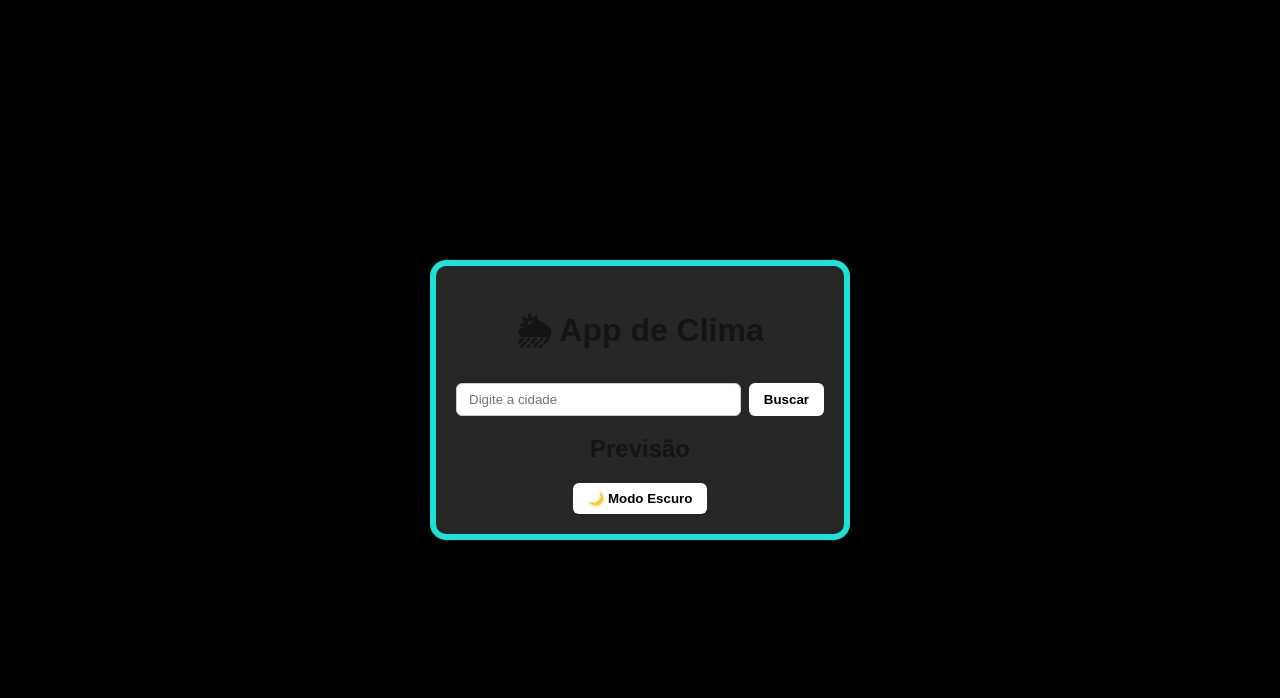
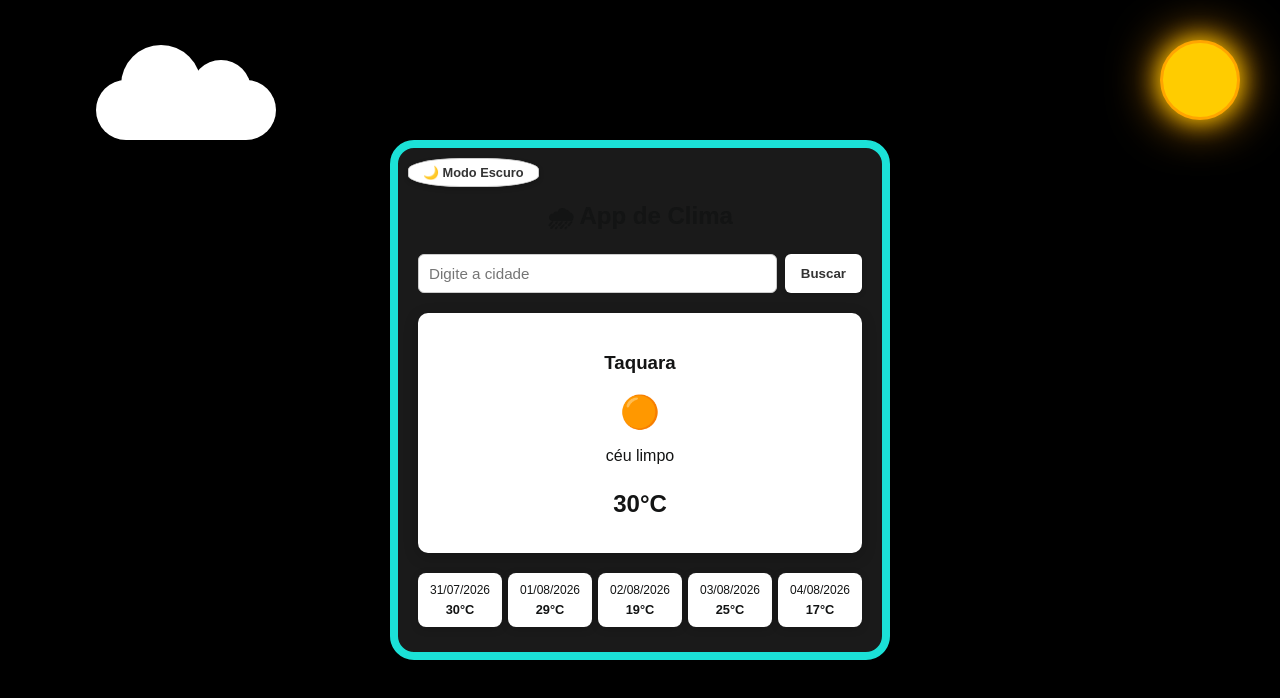
Before and after one commit to KarolinePodlasinski83/weather_animated, a plain HTML site: page index.html in a window 1280 px wide. Drawn offline with Linux system fonts and the light colour scheme.

Commit message:
atualização  01

```diff
--- a/index.html
+++ b/index.html
@@ -1,39 +1,70 @@
-<!DOCTYPE html>
-<html lang="pt-br">
+<!doctype html>
+<html lang="pt-BR">
+  <head>
+    <meta charset="UTF-8" />
+    <meta name="viewport" content="width=device-width, initial-scale=1.0" />
+    <title>App de Clima</title>
+    <link rel="stylesheet" href="style.css" />
+  </head>
+  <body>
+    <!-- Container Principal -->
+    <div class="container">
+      <!-- Botão de Modo Escuro no Canto Superior Esquerdo -->
+      <button id="theme-toggle" class="btn-dark-mode">🌙 Modo Escuro</button>
 
-<head>
-<meta charset="UTF-8">
-<meta name="viewport" content="width=device-width, initial-scale=1.0">
-<title>Weather App</title>
-<link rel="stylesheet" href="style.css">
-</head>
+      <h2>🌧 App de Clima</h2>
 
-<body>
+      <!-- Campo de Busca -->
+      <div class="search">
+        <input type="text" id="city-input" placeholder="Digite a cidade" />
+        <button id="search-btn">Buscar</button>
+      </div>
 
-<div class="weather-animation" id="animation"></div>
+      <!-- Informações do Clima Atual -->
+      <div id="weather">
+        <div class="card">
+          <h3>Taquara</h3>
+          <div class="temp-icon">🟠</div>
+          <p>céu limpo</p>
+          <h2>30°C</h2>
+        </div>
+      </div>
 
-<div class="container">
+      <!-- Previsão dos Próximos Dias -->
+      <div id="forecast" class="forecast">
+        <div class="day">
+          <p>31/07/2026</p>
+          <strong>30°C</strong>
+        </div>
+        <div class="day">
+          <p>01/08/2026</p>
+          <strong>29°C</strong>
+        </div>
+        <div class="day">
+          <p>02/08/2026</p>
+          <strong>19°C</strong>
+        </div>
+        <div class="day">
+          <p>03/08/2026</p>
+          <strong>25°C</strong>
+        </div>
+        <div class="day">
+          <p>04/08/2026</p>
+          <strong>17°C</strong>
+        </div>
+      </div>
+    </div>
 
-<h1>🌦 App de Clima</h1>
+    <!-- Animações Climáticas no Fundo (Opcionais) -->
+    <div class="sun"></div>
+    <div class="cloud"></div>
 
-<div class="search">
-
-<input type="text" id="cityInput" placeholder="Digite a cidade">
-<button onclick="buscarCidade()">Buscar</button>
-
-</div>
-
-<div id="weather"></div>
-
-<h2>Previsão</h2>
-
-<div id="forecast"></div>
-
-<button id="darkMode">🌙 Modo Escuro</button>
-
-</div>
-
-<script src="script.js"></script>
-
-</body>
+    <script>
+      // Script básico para alternar o modo escuro
+      const themeBtn = document.getElementById("theme-toggle");
+      themeBtn.addEventListener("click", () => {
+        document.body.classList.toggle("dark");
+      });
+    </script>
+  </body>
 </html>
--- a/style.css
+++ b/style.css
@@ -11,8 +11,8 @@ body {
   margin: 0;
   padding: 0;
   width: 100%;
-  height: 100vh;
-  overflow: hidden; /* Mantém tudo fixo na tela sem barras de rolagem */
+  min-height: 100vh;
+  overflow-x: hidden;
   font-family: Arial, sans-serif;
   color: rgb(19, 20, 20);
   background-color: black;
@@ -21,7 +21,7 @@ body {
   align-items: center;
 }
 
-/* Imagem de Fundo (Full Screen) */
+/* Imagem de Fundo em Tela Cheia */
 body::before {
   content: "";
   position: fixed;
@@ -37,48 +37,83 @@ body::before {
   z-index: -1;
 }
 
-/* Container Centralizado e Compacto */
+/* Container Centralizado e Proporcional */
 .container {
   width: 90%;
-  max-width: 420px; /* Largura proporcional idêntica ao preview */
-  padding: 20px;
+  max-width: 500px;
+  padding: 25px 20px;
   text-align: center;
-  border: 6px solid #1be1d7; /* Borda ciano destacada */
-  border-radius: 1rem;
+  border: 8px solid #1be1d7; /* Borda ciano das imagens */
+  border-radius: 1.5rem;
   position: relative;
   z-index: 2;
-  background-color: rgba(255, 255, 255, 0.15); /* Fundo levemente translúcido */
-  backdrop-filter: blur(4px); /* Efeito de vidro */
-  box-shadow: 0 8px 32px rgba(0, 0, 0, 0.3);
+  background-color: rgba(255, 255, 255, 0.1);
+  backdrop-filter: blur(5px);
+  margin: 20px auto;
 }
 
-/* Barra de Pesquisa */
+/* ==========================================
+   BOTÃO MODO ESCURO (CANTO SUPERIOR ESQUERDO)
+   ========================================== */
+
+.btn-dark-mode {
+  position: absolute;
+  top: 10px;
+  left: 10px;
+  padding: 6px 14px;
+  border-radius: 40%; /* Arredondamento solicitado */
+  border: 1px solid #ccc;
+  background-color: #ffffff;
+  color: #333;
+  font-size: 0.8rem;
+  font-weight: bold;
+  cursor: pointer;
+  box-shadow: 0 2px 5px rgba(0, 0, 0, 0.2);
+  transition:
+    background-color 0.3s,
+    transform 0.2s;
+  z-index: 10;
+}
+
+.btn-dark-mode:hover {
+  transform: scale(1.03);
+  background-color: #f0f0f0;
+}
+
+/* Ajuste no título para não sobrepor o botão */
+.container h2 {
+  margin-top: 25px;
+  margin-bottom: 15px;
+}
+
+/* ==========================================
+   INPUTS E BUSCA
+   ========================================== */
+
 .search {
   display: flex;
   gap: 8px;
-  margin-bottom: 15px;
+  margin-bottom: 20px;
 }
 
 input {
   flex: 1;
-  padding: 8px 12px;
+  padding: 10px;
   border-radius: 6px;
   border: 1px solid #ccc;
+  font-size: 0.95rem;
   outline: none;
 }
 
-button {
-  padding: 8px 15px;
+button:not(.btn-dark-mode) {
+  padding: 10px 16px;
   cursor: pointer;
   border-radius: 6px;
   border: none;
   font-weight: bold;
   background-color: #ffffff;
-  transition: 0.2s;
-}
-
-button:hover {
-  background-color: #e0e0e0;
+  color: #333;
+  box-shadow: 0 2px 5px rgba(0, 0, 0, 0.15);
 }
 
 #weather,
@@ -88,38 +123,61 @@ button:hover {
 
 .card {
   background: white;
-  padding: 15px;
+  padding: 20px;
   border-radius: 10px;
-  margin-bottom: 15px;
+  margin-bottom: 20px;
   box-shadow: 0 4px 15px rgba(0, 0, 0, 0.2);
 }
 
-/* Previsão do Tempo */
+.temp-icon {
+  font-size: 2rem;
+  margin: 10px 0;
+}
+
+/* Previsão dos 5 Dias */
 .forecast {
   display: flex;
   justify-content: space-between;
-  gap: 5px;
+  gap: 6px;
 }
 
 .day {
   background: white;
-  padding: 8px 4px;
+  padding: 10px 4px;
   border-radius: 8px;
   flex: 1;
-  font-size: 0.85rem;
+  font-size: 0.8rem;
   box-shadow: 0 2px 8px rgba(0, 0, 0, 0.15);
 }
 
-/* Modo Escuro */
+.day p {
+  margin: 0 0 5px 0;
+  font-size: 0.75rem;
+}
+
+/* ==========================================
+   MODO ESCURO APLICADO
+   ========================================== */
+
 .dark {
-  background: #111;
+  background-color: #121212;
   color: white;
+}
+
+.dark .container {
+  background-color: rgba(0, 0, 0, 0.5);
 }
 
 .dark .card,
 .dark .day {
-  background: #222;
+  background: #222222;
   color: white;
+}
+
+.dark .btn-dark-mode {
+  background-color: #333;
+  color: #fff;
+  border-color: #555;
 }
 
 /* ==========================================
@@ -128,10 +186,10 @@ button:hover {
 
 .sun {
   position: absolute;
-  top: 30px;
-  right: 30px;
-  width: 70px;
-  height: 70px;
+  top: 40px;
+  right: 40px;
+  width: 80px;
+  height: 80px;
   background: #ffcc00;
   border-radius: 50%;
   border: 3px solid #ffa500;
@@ -153,10 +211,10 @@ button:hover {
 
 .cloud {
   position: absolute;
-  top: 60px;
+  top: 80px;
   left: -200px;
-  width: 150px;
-  height: 50px;
+  width: 180px;
+  height: 60px;
   background: #ffffff;
   border-radius: 50px;
   box-shadow: 0 8px 15px rgba(0, 0, 0, 0.4);
@@ -173,17 +231,17 @@ button:hover {
 }
 
 .cloud::before {
-  width: 65px;
-  height: 65px;
-  top: -30px;
-  left: 20px;
+  width: 80px;
+  height: 80px;
+  top: -35px;
+  left: 25px;
 }
 
 .cloud::after {
-  width: 50px;
-  height: 50px;
-  top: -15px;
-  right: 20px;
+  width: 60px;
+  height: 60px;
+  top: -20px;
+  right: 25px;
 }
 
 @keyframes cloudMove {
@@ -194,47 +252,3 @@ button:hover {
     left: 100vw;
   }
 }
-
-.rain {
-  position: absolute;
-  width: 3px;
-  height: 25px;
-  background: #00d2ff;
-  box-shadow: 0 0 8px #00d2ff;
-  border-radius: 2px;
-  animation: rainFall 0.8s linear infinite;
-  z-index: 1;
-}
-
-@keyframes rainFall {
-  0% {
-    transform: translateY(-20px);
-    opacity: 1;
-  }
-  100% {
-    transform: translateY(100vh);
-    opacity: 0.2;
-  }
-}
-
-.snow {
-  position: absolute;
-  color: #ffffff;
-  font-size: 24px;
-  text-shadow:
-    0 0 8px #00f2fe,
-    0 0 12px #4facfe;
-  animation: snowFall 4s linear infinite;
-  z-index: 1;
-}
-
-@keyframes snowFall {
-  0% {
-    transform: translateY(-10vh) rotate(0deg);
-    opacity: 1;
-  }
-  100% {
-    transform: translateY(100vh) rotate(360deg);
-    opacity: 0.3;
-  }
-}
```
